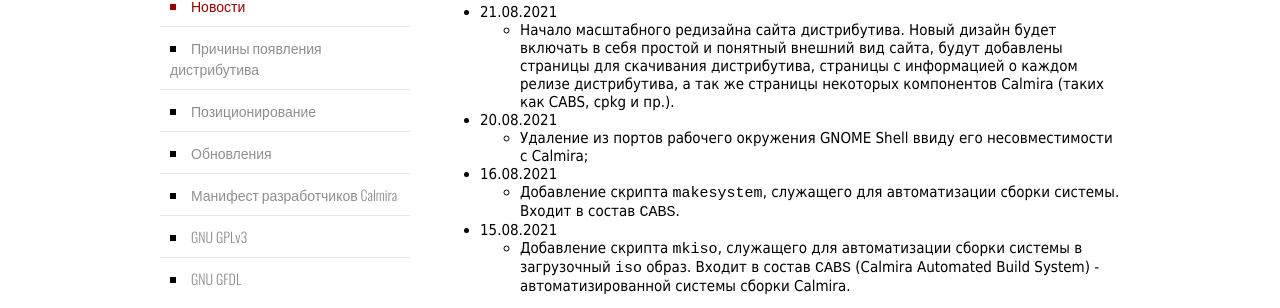
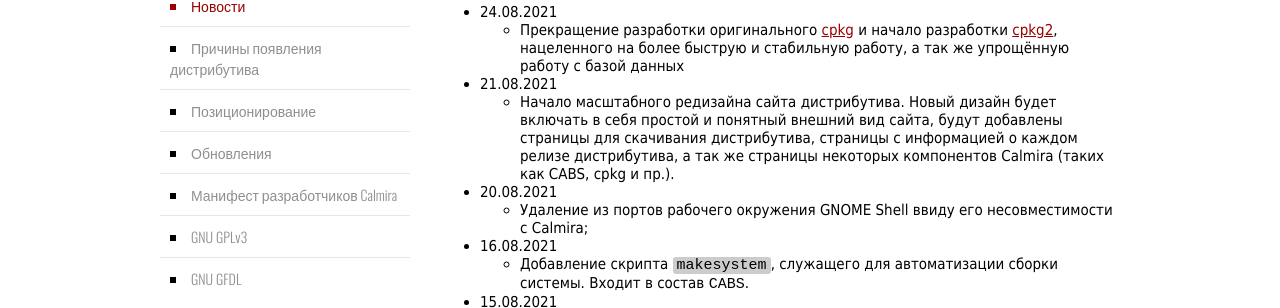
Before and after one commit to CalmiraLinux/test-page, a plain HTML site: page news.html in a window 1280 px wide. Shown: the part 338-646 px from the top of the page. Drawn offline with nearby package versions, Linux system fonts and the light colour scheme.

Commit message:
Добавление новой новости

```diff
--- a/css/page/styles.css
+++ b/css/page/styles.css
@@ -240,3 +240,9 @@
 .table tbody tr td:last-child {
 	border-radius: 0 8px 8px 0;
 }
+
+kbd {
+	background: #ccc;
+	border-radius: 3px;
+	padding: 0 4px;
+}
--- a/css/styles.css
+++ b/css/styles.css
@@ -239,3 +239,9 @@
 .table tbody tr td:last-child {
 	border-radius: 0 8px 8px 0;
 }
+
+kbd {
+	background: #ccc;
+	border-radius: 3px;
+	padding: 0 4px;
+}
--- a/news.html
+++ b/news.html
@@ -45,6 +45,10 @@
 		<section>
 			<h2>Главное</h2>
 			<ul>
+			  <li>24.08.2021</li>
+			    <ul>
+			      <li>Прекращение разработки оригинального <a href="https://github.com/CalmiraLinux/cpkg">cpkg</a> и начало разработки <a href="https://github.com/CalmiraLinux/cpkg2">cpkg2</a>, нацеленного на более быструю и стабильную работу, а так же упрощённую работу с базой данных</li>
+			    </ul>
 				<li>21.08.2021</li>
 				<ul>
 					<li>Начало масштабного редизайна сайта дистрибутива. Новый дизайн будет включать в себя простой и понятный внешний вид сайта, будут добавлены страницы для скачивания дистрибутива, страницы с информацией о каждом релизе дистрибутива, а так же страницы некоторых компонентов Calmira (таких как CABS, cpkg и пр.).</li>
@@ -55,7 +59,7 @@
 				</ul>
 				<li>16.08.2021</li>
 				<ul>
-					<li>Добавление скрипта <tt>makesystem</tt>, служащего для автоматизации сборки системы. Входит в состав <tt>CABS</tt>.</li>
+					<li>Добавление скрипта <kbd>makesystem</kbd>, служащего для автоматизации сборки системы. Входит в состав <tt>CABS</tt>.</li>
 				</ul>
 				<li>15.08.2021</li>
 				<ul>
```
